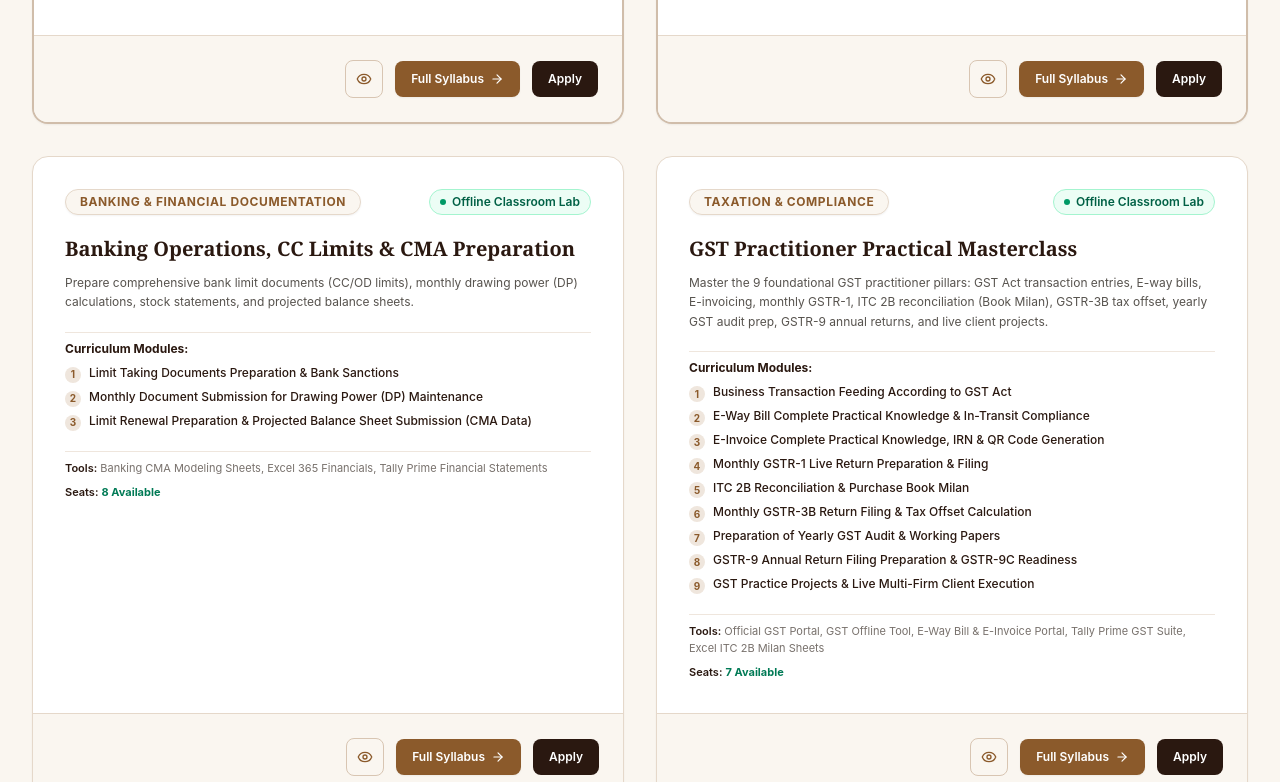
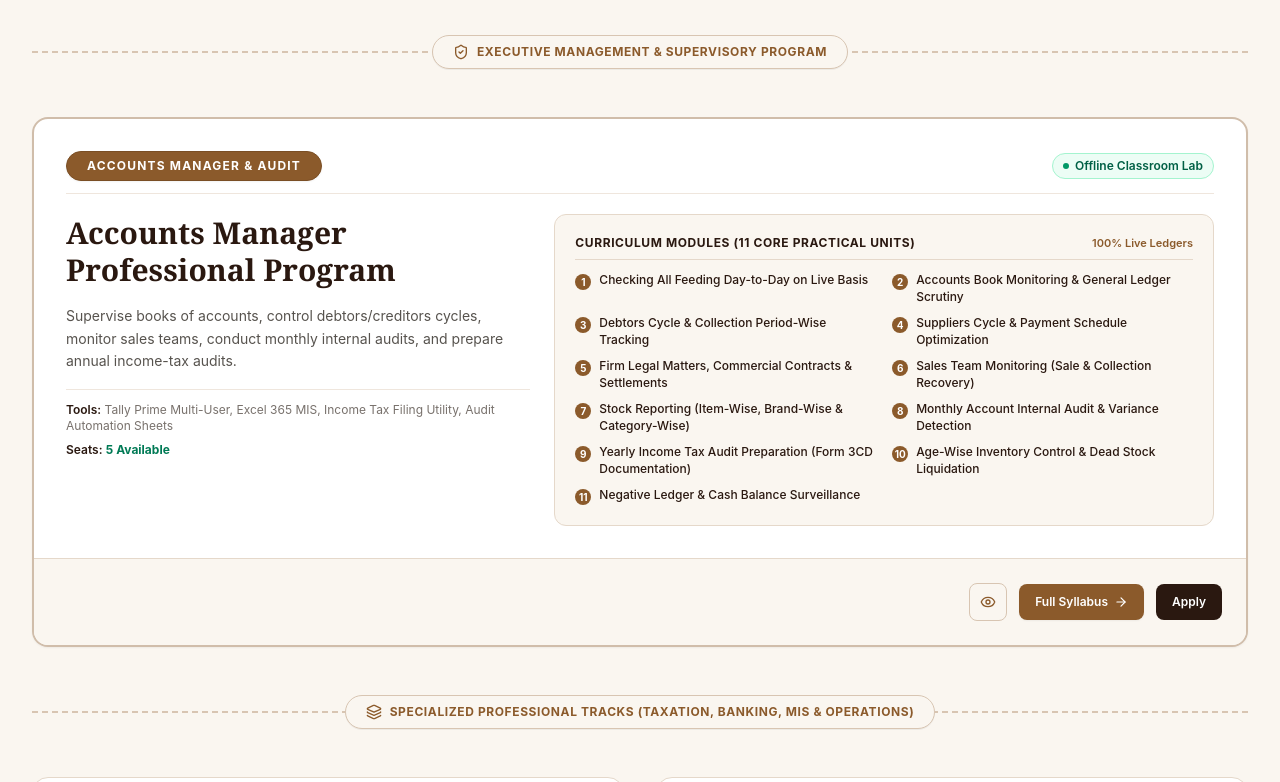
Before and after one commit to innerinsulater41-debug/YLCC, a Next.js app: page /programs in a window 1280 px wide. Shown: the part 1238-2020 px from the top of the page. Built offline with nearby package versions, Linux system fonts and the light colour scheme; no server answers.

Commit message:
feat(programs): layout Tally Prime and Accounts Manager as single full-width cards with partitions

```diff
--- a/src/components/programs/ProgramsListClient.tsx
+++ b/src/components/programs/ProgramsListClient.tsx
@@ -13,6 +13,8 @@ import {
   Filter,
   CheckCircle2,
   Eye,
+  ShieldCheck,
+  Layers,
 } from 'lucide-react';
 import { Program } from '@/types';
 import DocumentViewerModal from '@/components/common/DocumentViewerModal';
@@ -121,10 +123,18 @@ export default function ProgramsListClient({ programs }: ProgramsListClientProps
               prog.id === 'prog-1' ||
               prog.category === 'Accounts Manager & Audit' ||
               prog.id === 'prog-2';
+
+            const isFullWidth =
+              (prog.id === 'prog-1' || prog.id === 'prog-2') &&
+              selectedCategory === 'All' &&
+              !search.trim();
+
             return (
+              <React.Fragment key={prog.id}>
                 <div
-                key={prog.id}
                   className={`bg-white rounded-2xl overflow-hidden shadow-xs hover:shadow-lg transition-all flex flex-col justify-between ${
+                    isFullWidth ? 'md:col-span-2' : ''
+                  } ${
                     isPrimaryTheme
                       ? 'border-2 border-[#8B5A2B]/40 hover:border-[#8B5A2B]'
                       : 'border border-[#E5D8CA] hover:border-[#8B5A2B]'
@@ -132,7 +142,7 @@ export default function ProgramsListClient({ programs }: ProgramsListClientProps
                 >
                   <div className="p-6 sm:p-8 space-y-5">
                     {/* Header Meta */}
-                  <div className="flex flex-wrap items-center justify-between gap-2">
+                    <div className="flex flex-wrap items-center justify-between gap-2 border-b border-[#EFE6DD] pb-3">
                       <span
                         className={`text-xs font-bold uppercase rounded-full border shadow-xs transition-all inline-flex items-center justify-center ${
                           isPrimaryTheme
@@ -148,6 +158,51 @@ export default function ProgramsListClient({ programs }: ProgramsListClientProps
                       </div>
                     </div>
 
+                    {isFullWidth ? (
+                      /* Spacious 2-Column Interior for Flagship Single Programs */
+                      <div className="grid grid-cols-1 lg:grid-cols-12 gap-6 items-start">
+                        <div className="lg:col-span-5 space-y-4">
+                          <h3 className="text-2xl sm:text-3xl font-serif font-bold text-[#2A1810] hover:text-[#8B5A2B] transition-colors leading-tight">
+                            <Link href={`/programs/${prog.slug}`}>{prog.title}</Link>
+                          </h3>
+                          <p className="text-sm text-[#57534E] leading-relaxed">
+                            {prog.shortDescription}
+                          </p>
+
+                          <div className="pt-3 space-y-2 text-xs text-[#78716C] border-t border-[#EFE6DD]">
+                            <div>
+                              <span className="font-semibold text-[#2A1810]">Tools:</span>{' '}
+                              {prog.softwareTools.join(', ')}
+                            </div>
+                            <div>
+                              <span className="font-semibold text-[#2A1810]">Seats:</span>{' '}
+                              <span className="text-emerald-700 font-bold">{prog.availableSeats} Available</span>
+                            </div>
+                          </div>
+                        </div>
+
+                        <div className="lg:col-span-7 bg-[#FAF6F0] p-5 rounded-xl border border-[#E5D8CA] space-y-3">
+                          <div className="flex items-center justify-between border-b border-[#E5D8CA] pb-2">
+                            <span className="text-xs font-bold text-[#2A1810] uppercase tracking-wider">
+                              Curriculum Modules ({prog.modules.length} Core Practical Units)
+                            </span>
+                            <span className="text-[11px] font-semibold text-[#8B5A2B]">100% Live Ledgers</span>
+                          </div>
+                          <div className="grid grid-cols-1 sm:grid-cols-2 gap-x-4 gap-y-2.5">
+                            {prog.modules.map((mod, i) => (
+                              <div key={mod.id} className="text-xs text-[#57534E] flex items-start gap-2">
+                                <span className="w-4 h-4 rounded-full flex items-center justify-center font-bold text-[10px] shrink-0 mt-0.5 bg-[#8B5A2B] text-white">
+                                  {i + 1}
+                                </span>
+                                <span className="font-medium text-[#2A1810] leading-snug">{mod.title}</span>
+                              </div>
+                            ))}
+                          </div>
+                        </div>
+                      </div>
+                    ) : (
+                      /* Standard Vertical Layout for Grid Programs */
+                      <>
                         <div>
                           <h3 className="text-xl font-serif font-bold text-[#2A1810] hover:text-[#8B5A2B] transition-colors">
                             <Link href={`/programs/${prog.slug}`}>{prog.title}</Link>
@@ -157,7 +212,6 @@ export default function ProgramsListClient({ programs }: ProgramsListClientProps
                           </p>
                         </div>
 
-                  {/* Modules breakdown */}
                         <div className="space-y-2 pt-2 border-t border-[#EFE6DD]">
                           <span className="text-xs font-bold text-[#2A1810] block">Curriculum Modules:</span>
                           <div className="space-y-1.5">
@@ -178,7 +232,6 @@ export default function ProgramsListClient({ programs }: ProgramsListClientProps
                           </div>
                         </div>
 
-                {/* Tools & Eligibility */}
                         <div className="pt-2 flex flex-wrap items-center justify-between gap-2 text-[11px] text-[#78716C] border-t border-[#EFE6DD]">
                           <div>
                             <span className="font-semibold text-[#2A1810]">Tools:</span>{' '}
@@ -189,6 +242,8 @@ export default function ProgramsListClient({ programs }: ProgramsListClientProps
                             <span className="text-emerald-700 font-bold">{prog.availableSeats} Available</span>
                           </div>
                         </div>
+                      </>
+                    )}
                   </div>
 
                   {/* Card Footer */}
@@ -225,6 +280,37 @@ export default function ProgramsListClient({ programs }: ProgramsListClientProps
                     </Link>
                   </div>
                 </div>
+
+                {/* Partition Divider after Tally Prime */}
+                {prog.id === 'prog-1' && selectedCategory === 'All' && !search.trim() && (
+                  <div className="md:col-span-2 py-4">
+                    <div className="relative flex items-center justify-center">
+                      <div className="absolute inset-0 flex items-center">
+                        <div className="w-full border-t-2 border-[#D8C5B2] border-dashed" />
+                      </div>
+                      <div className="relative bg-[#FAF6F0] px-5 py-2 rounded-full border border-[#D8C5B2] flex items-center gap-2 text-xs font-bold uppercase tracking-wider text-[#8B5A2B] shadow-2xs">
+                        <ShieldCheck className="w-4 h-4 text-[#8B5A2B]" />
+                        <span>Executive Management & Supervisory Program</span>
+                      </div>
+                    </div>
+                  </div>
+                )}
+
+                {/* Partition Divider after Accounts Manager */}
+                {prog.id === 'prog-2' && selectedCategory === 'All' && !search.trim() && (
+                  <div className="md:col-span-2 py-4">
+                    <div className="relative flex items-center justify-center">
+                      <div className="absolute inset-0 flex items-center">
+                        <div className="w-full border-t-2 border-[#D8C5B2] border-dashed" />
+                      </div>
+                      <div className="relative bg-[#FAF6F0] px-5 py-2 rounded-full border border-[#D8C5B2] flex items-center gap-2 text-xs font-bold uppercase tracking-wider text-[#8B5A2B] shadow-2xs">
+                        <Layers className="w-4 h-4 text-[#8B5A2B]" />
+                        <span>Specialized Professional Tracks (Taxation, Banking, MIS & Operations)</span>
+                      </div>
+                    </div>
+                  </div>
+                )}
+              </React.Fragment>
             );
           })}
         </div>
```
Lines whose indentation alone changed are shown as unchanged.
